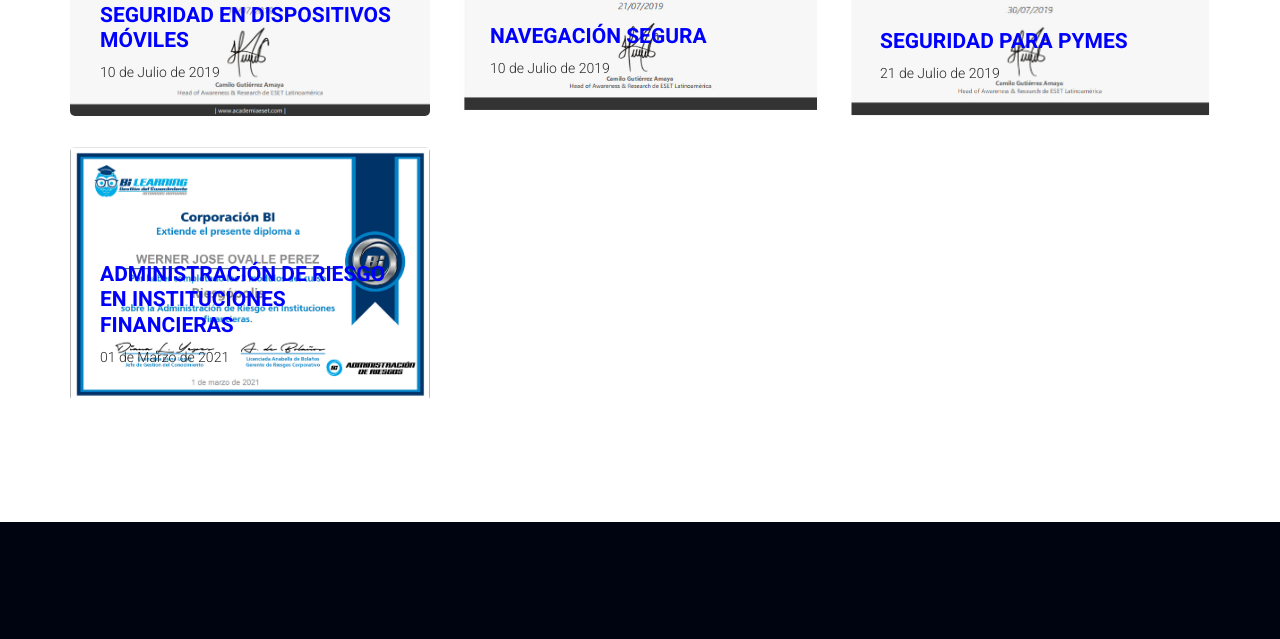
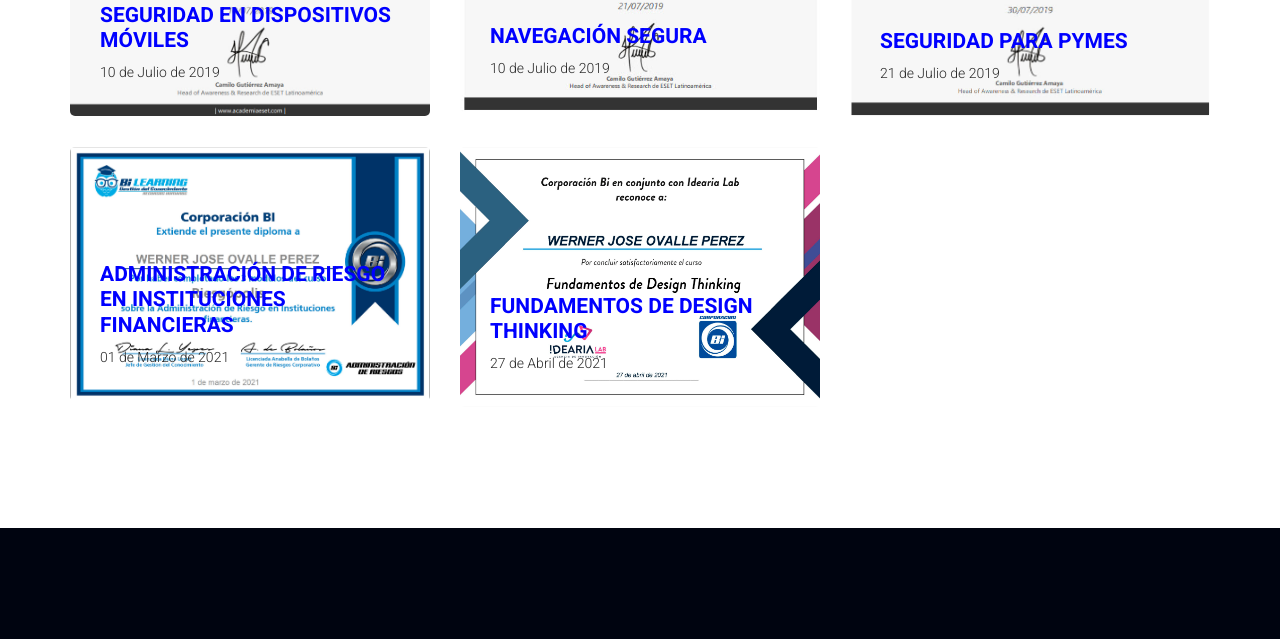
Before and after one commit to WernerOvalle/Portafolio_Antiguo, a website: page portfolio.html in a window 1280 px wide. Shown: the part 2383-3022 px from the top of the page. Drawn offline with Linux system fonts and the light colour scheme.

Commit message:
design thinking

```diff
--- a/portfolio.html
+++ b/portfolio.html
@@ -253,6 +253,18 @@
 						</div>
 					</div>
 				</div>
+				<div class="col-lg-4 col-sm-6  web">
+					<div class="projects_item">
+						<img class="img-fluid" src="img/projects/projects-14.jpg" alt="">
+						<div class="projects_text">
+							<a
+								href="https://drive.google.com/file/d/1wjN-yP3fVwUhIwyOrtWiJoz89h_CfPS1/view?usp=sharing">
+								<h4 style="color: blue"> Fundamentos de Design Thinking</h4>
+							</a>
+							<P>27 de Abril de 2021</P>
+						</div>
+					</div>
+				</div>
 
 	</section>
 	<!--================End Projects Area =================-->
```
Also changed, not shown: img/projects/projects-14.jpg (added).
